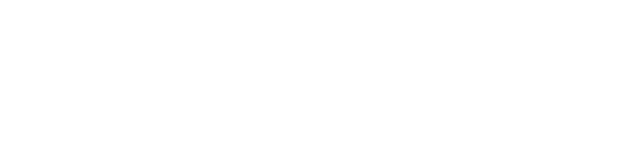
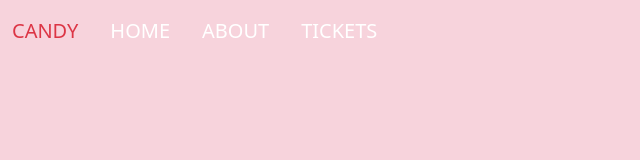
Before and after one commit to Arthur7436/museum-of-candy, a plain HTML site: page index.html in a window 1280 px wide. Shown: the whole page, without its empty margins (0-640 px from the left). Drawn offline with nearby package versions, Linux system fonts and the light colour scheme.

Commit message:
navbar changes

```diff
--- a/index.html
+++ b/index.html
@@ -13,7 +13,27 @@
 </head>
 
 <body>
-
+    <nav class="navbar navbar-expand-lg fixed-top">
+        <div class="container-fluid">
+          <a class="navbar-brand text-uppercase text-danger" href="#">Candy</a>
+          <button class="navbar-toggler" type="button" data-bs-toggle="collapse" data-bs-target="#navbarNav" aria-controls="navbarNav" aria-expanded="false" aria-label="Toggle navigation">
+            <span class="navbar-toggler-icon"></span>
+          </button>
+          <div class="collapse navbar-collapse" id="navbarNav">
+            <ul class="navbar-nav">
+              <li class="nav-item mx-2">
+                <a class="nav-link active text-white text-uppercase fs-5" aria-current="page" href="#">Home</a>
+              </li>
+              <li class="nav-item mx-2">
+                <a class="nav-link active text-white text-uppercase fs-5" aria-current="page" href="#">About</a>
+              </li>
+              <li class="nav-item mx-2">
+                <a class="nav-link active text-white text-uppercase fs-5" aria-current="page" href="#">Tickets</a>
+              </li>
+            </ul>
+          </div>
+        </div>
+      </nav>
 
 
 
--- a/style.css
+++ b/style.css
@@ -0,0 +1,14 @@
+
+body {
+    background-color: rgb(247,211,220);
+}
+
+nav {
+
+    background-color: rgb(247,211,220);
+}
+
+
+li :hover {
+    color: rgb(220,53,69) !important;
+}
```
